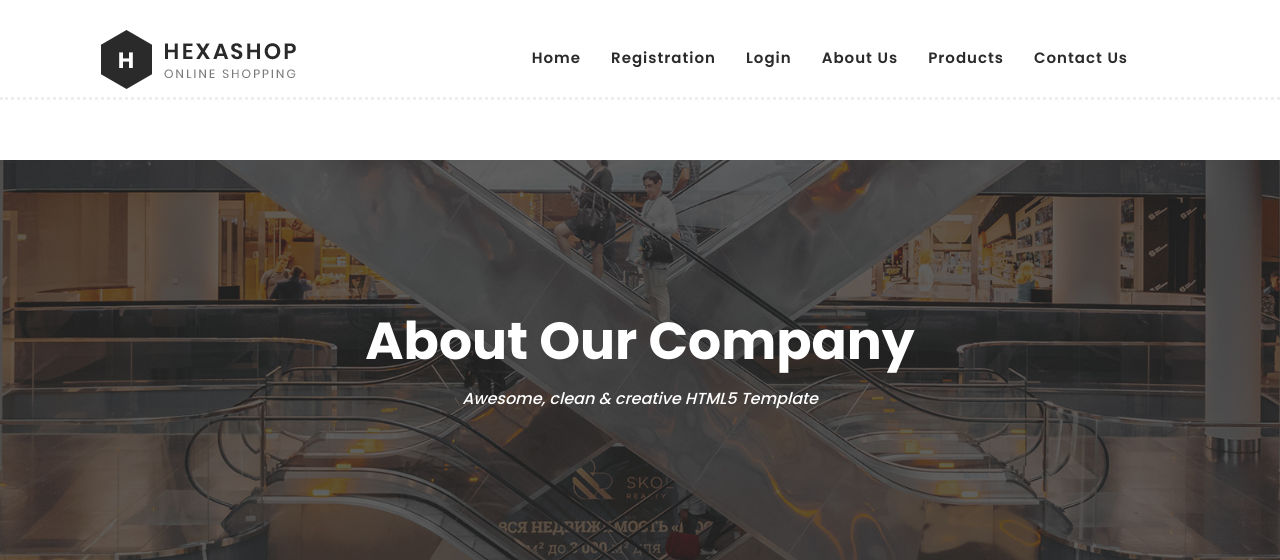
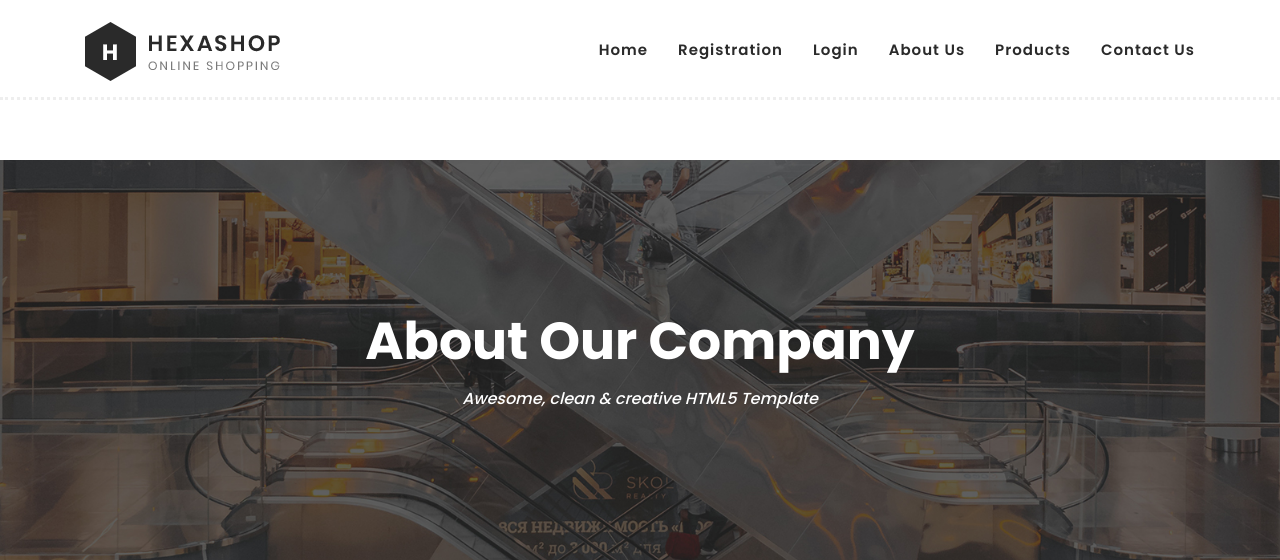
Before and after one commit to Satyanshusuman/E-COMMERCE-Website--Hexashop, a Django app: page /about/ in a window 1280 px wide. Shown: the top 560 px of the page. Run offline with Django 4.2, Linux system fonts and the light colour scheme; some libraries are stand-ins or nearby versions.

Commit message:
Update header.html

```diff
--- a/templates/header.html
+++ b/templates/header.html
@@ -4,7 +4,7 @@
 
   <head>
     <meta charset="utf-8">
-    <meta name="viewport" content="width=device-width, initial-scale=1, shrink-to-fit=no">
+    <meta name="viewport" content="width=device-width, initial-scale=1 shrink-to-fit=no">
     <meta name="description" content="">
     <meta name="author" content="">
     <link href="https://fonts.googleapis.com/css?family=Poppins:100,200,300,400,500,600,700,800,900&display=swap" rel="stylesheet">
@@ -21,12 +21,8 @@
     <link rel="stylesheet" href="/static/css/owl-carousel.css">
 
     <link rel="stylesheet" href="/static/css/lightbox.css">
-    <script src="https://code.jquery.com/jquery-3.3.1.slim.min.js" integrity="sha384-q8i/X+965DzO0rT7abK41JStQIAqVgRVzpbzo5smXKp4YfRvH+8abtTE1Pi6jizo" crossorigin="anonymous"></script>
-    <script src="https://cdn.jsdelivr.net/npm/popper.js@1.14.3/dist/umd/popper.min.js" integrity="sha384-ZMP7rVo3mIykV+2+9J3UJ46jBk0WLaUAdn689aCwoqbBJiSnjAK/l8WvCWPIPm49" crossorigin="anonymous"></script>
-    <script src="https://cdn.jsdelivr.net/npm/bootstrap@4.1.3/dist/js/bootstrap.min.js" integrity="sha384-ChfqqxuZUCnJSK3+MXmPNIyE6ZbWh2IMqE241rYiqJxyMiZ6OW/JmZQ5stwEULTy" crossorigin="anonymous"></script>
 
    </head>
-
 
     <!-- ***** Preloader Start ***** -->
     <div id="preloader">
@@ -38,26 +34,21 @@
     </div>
     <!-- ***** Preloader End ***** -->
 
-
     <!-- ***** Header Area Start ***** -->
-    <nav class="header-area header-sticky">
+    <header class="header-area header-sticky">
         <div class="container">
             <div class="row">
                 <div class="col-12">
                     <nav class="main-nav">
-                        <!-- ***** Menu Start ***** -->
-                        <nav class="navbar navbar-expand-lg navbar-light ">
                               <!-- ***** Logo Start ***** -->
                               <a href="/" class="logo">
                                 <img src="/static/images/logo.png">
                         </a>
                         <!-- ***** Logo End ***** -->
 
-                            <button class="navbar-toggler" type="button" data-bs-toggle="collapse" data-bs-target="#navbarSupportedContent" aria-controls="navbarSupportedContent" aria-expanded="false" aria-label="Toggle navigation">
-                                <span class="navbar-toggler-icon "></span>
-                            </button>
-                           <div class="collapse navbar-collapse" id="navbarSupportedContent" >
-                                <ul class="nav my-2 offset-3">
+                         <!-- ***** Menu Start ***** -->
+
+                            <ul class="nav">
                                 {% if user.is_authenticated %}
                                 <li class="scroll-to-section"><a href="/">Home</a></li>
                                 <li class="submenu">
@@ -77,22 +68,20 @@
                                     <li><a href="/Cust/registration/">Registration</a></li>
                                     <li><a href="/Cust/login/">Login</a></li>
                                 </li>
-
                                 {% endif %}
-
                                 <li><a href="/about/">About Us</a></li>
                                 <li><a href="/products/">Products</a></li>
                                 <li><a href="/contact/">Contact Us</a></li>
-                                <a class='menu-trigger'>
+                            </ul>
+                     <!-- **** Menu End ***** -->
+                        <a class="menu-trigger">
                             <span>Menu</span>
                         </a>
-                            </div>
-                        </nav>
-                        </div>
-                        <!-- ***** Menu End ***** -->
                     </nav>
                 </div>
             </div>
         </div>
-    </nav>
+    </header>
+
   <!-- ***** Header Area End ***** -->
+</html>
```
Lines whose indentation alone changed are shown as unchanged.
